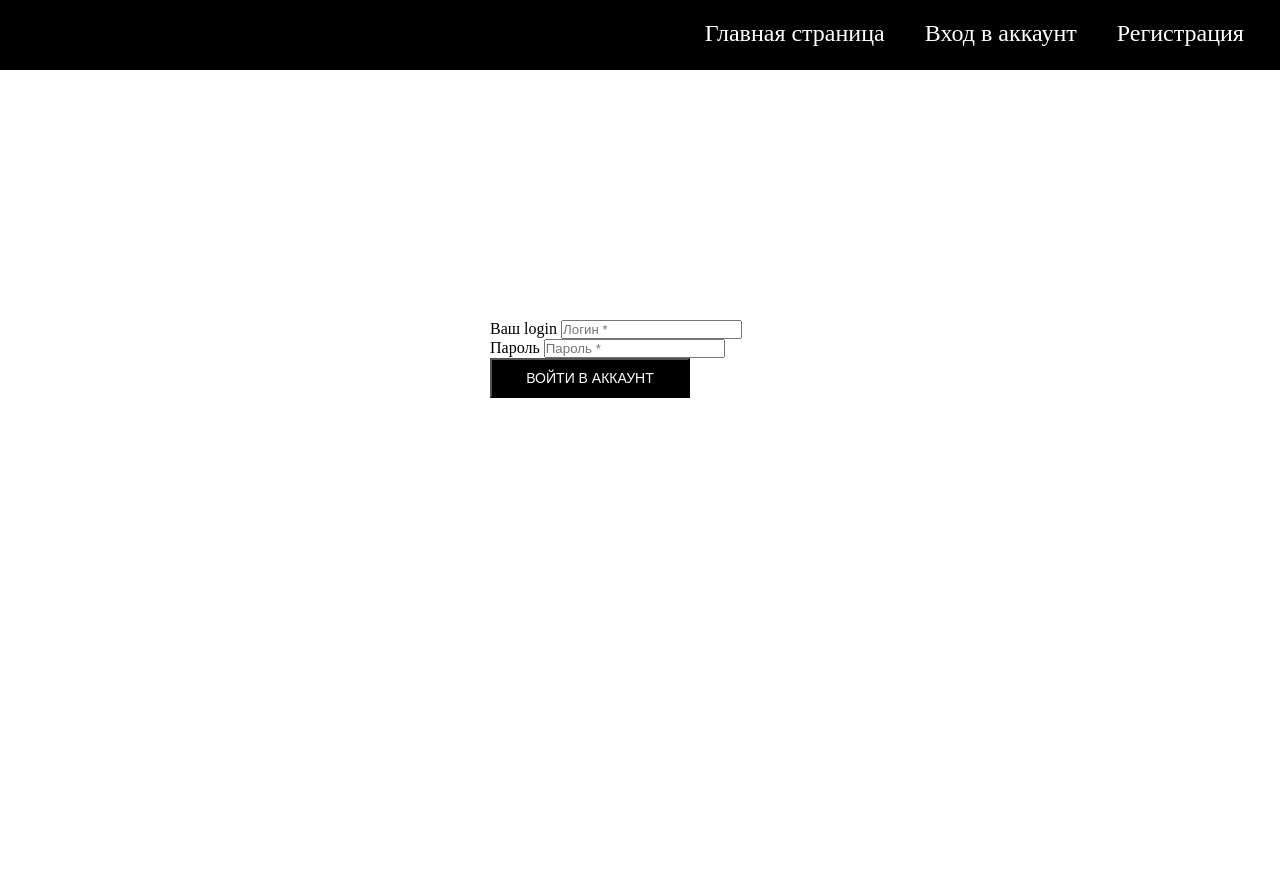
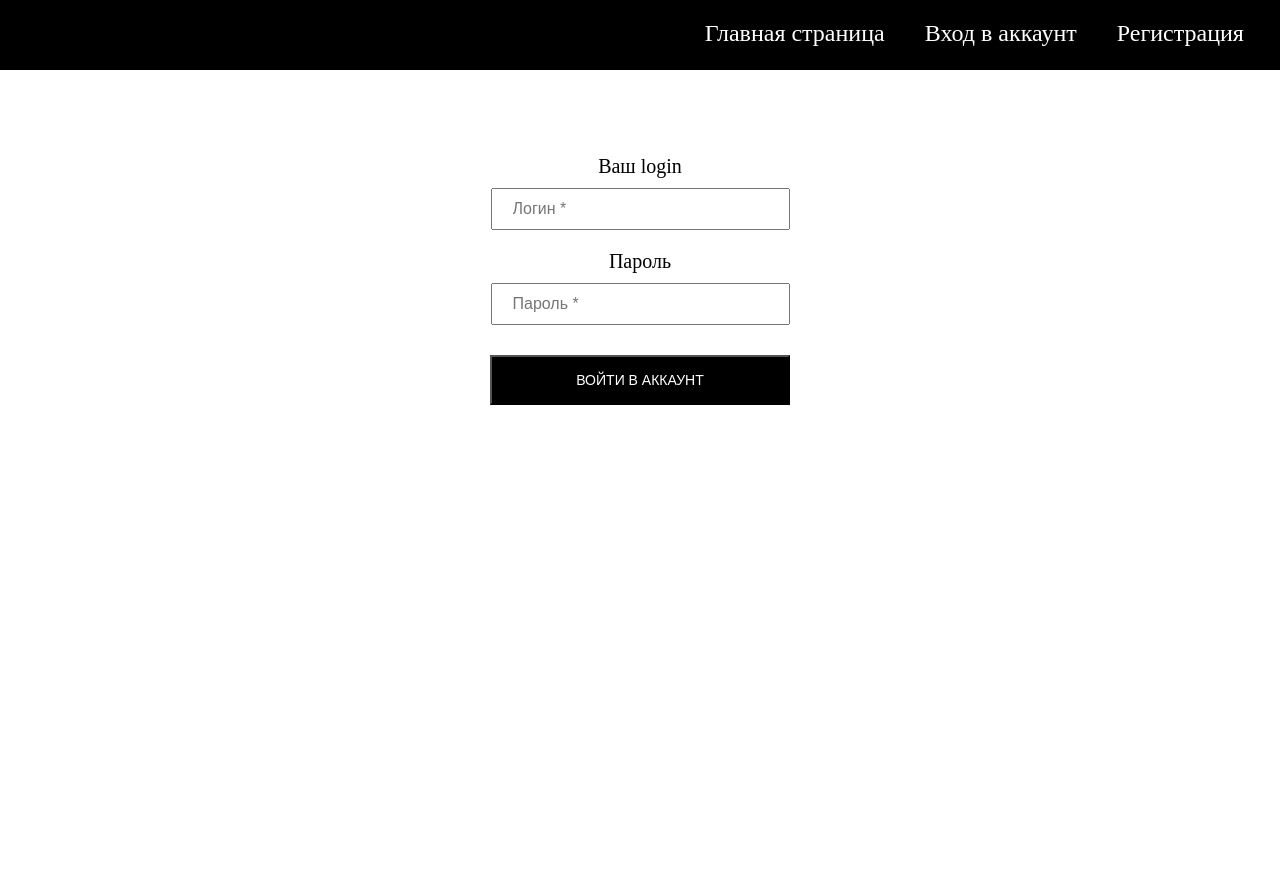
Before and after one commit to AlexeyPlz/University_Project_For_Tests, a Django app: page /login in a window 1280 px wide. After the commit the page ends 405 px from the top, so only its background shows below. Run offline with Django 4.2, Linux system fonts and the light colour scheme.

Commit message:
change style for login and registration

```diff
--- a/static/main/css/login.css
+++ b/static/main/css/login.css
@@ -1,19 +1,29 @@
-.container {
+.form {
     display: flex;
+    left: 50%;
+    width: 300px;
+    height: 400px;
+    margin: auto;
+    flex-direction: column;
     justify-content: center;
     align-items: center;
-    height: 100vh;
 }
 
-.form {
-    width: 300px;
-    height: 300px;
-    margin: auto;
+.label {
+    font-size: 20px;
+    margin: 20px 0 10px 0;
+}
+
+input {
+    width: 85%;
+    padding: 10px 20px;
+    font-size: 16px;
 }
 
 .login {
-    width: 200px;
-    padding: 10px 20px;
+    width: 100%;
+    margin-top: 30px;
+    padding: 15px 20px;
     text-transform: uppercase;
     background: #000;
     font-size: 14px;
--- a/static/main/css/main.css
+++ b/static/main/css/main.css
@@ -67,9 +67,10 @@
     grid-row: span 2;
     grid-column: span 3;
     max-width: 320px;
-    max-height: 400px;
+    max-height: 300px;
     background: #f7f0ff;
     border-radius: 30px;
+    border: 1px solid #000;
     padding: 20px;
     text-align: center;
 }
@@ -80,7 +81,7 @@
 }
 .main_card h1 {
     height: 300px;
-    margin: 5px 0;
+    margin: 10px 0;
     font-size: 28px;
     font-weight: 300;
 }
--- a/templates/main/login.html
+++ b/templates/main/login.html
@@ -15,14 +15,12 @@
 
 
 {% block content %}
-<div class="container">
 <form method="post" class="form">
   {% csrf_token %}
-    <label>Ваш login</label>
+  <label class="label">Ваш login</label>
   {{ form.username}}
-    <label>Пароль</label>
+  <label  class="label">Пароль</label>
   {{ form.password}}
   <button type="submit" href="{% url 'main:login' %}" class="login">Войти в аккаунт</button>
 </form>
-</div>
 {% endblock %}
--- a/templates/main/main.html
+++ b/templates/main/main.html
@@ -11,7 +11,7 @@
 
 {% block content %}
 <div class="main">
-  <h1 class="main_info">Разделы тестов</h1>
+  <h1 class="main_info">Все тесты</h1>
   <div class="main_links">
     <a class="main_link">Все тесты</a>
     <a class="main_link">Лексика</a>
```
Also changed, not shown: static/main/css/register.css (+18 -8 lines), templates/main/register.html (+4 -6 lines), main/migrations/0002_alter_answer_task_alter_task_author_and_more.py (added). Lines whose indentation alone changed are shown as unchanged.
